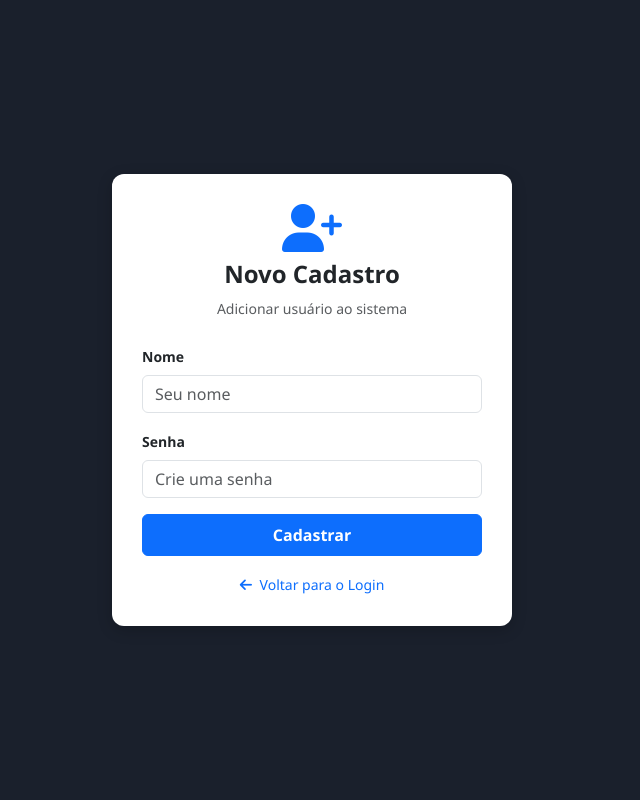
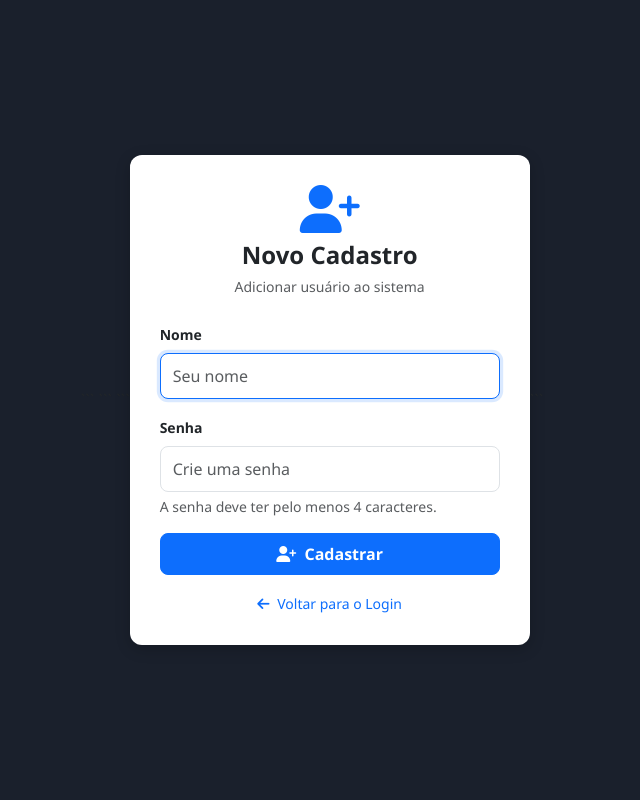
Before and after one commit to wandersondan2942-arch/almoxarifado, a Python web app: template templates/cadastro_usuario.html in a window 1280 px wide. Shown: the whole page, without its empty margins (328-968 px from the left). Run offline with Jinja, Linux system fonts and the light colour scheme; the template is opened without the code that fills it, so the values that code supplies are empty.

Commit message:
Update cadastro_usuario.html

````diff
--- a/templates/cadastro_usuario.html
+++ b/templates/cadastro_usuario.html
@@ -1,41 +1,220 @@
 <!DOCTYPE html>
+
 <html lang="pt-BR">
 <head>
     <meta charset="UTF-8">
+    <meta name="viewport" content="width=device-width, initial-scale=1.0">
+
+```
 <title>Cadastro - Almoxarifado Valenet</title>
-    <link href="https://cdn.jsdelivr.net/npm/bootstrap@5.3.0/dist/css/bootstrap.min.css" rel="stylesheet">
-    <link rel="stylesheet" href="https://cdnjs.cloudflare.com/ajax/libs/font-awesome/6.4.0/css/all.min.css">
+
+<link
+    href="https://cdn.jsdelivr.net/npm/bootstrap@5.3.0/dist/css/bootstrap.min.css"
+    rel="stylesheet"
+>
+
+<link
+    rel="stylesheet"
+    href="https://cdnjs.cloudflare.com/ajax/libs/font-awesome/6.4.0/css/all.min.css"
+>
+
 <style>
-        body { background-color: #1a202c; height: 100vh; display: flex; align-items: center; justify-content: center; font-family: 'Segoe UI', sans-serif; }
-        .login-card { width: 100%; max-width: 400px; padding: 30px; border-radius: 12px; background: #fff; box-shadow: 0 4px 15px rgba(0,0,0,0.2); }
+    body {
+        background-color: #1a202c;
+        min-height: 100vh;
+        display: flex;
+        align-items: center;
+        justify-content: center;
+        font-family: 'Segoe UI', sans-serif;
+        padding: 20px;
+    }
+
+    .login-card {
+        width: 100%;
+        max-width: 400px;
+        padding: 30px;
+        border-radius: 12px;
+        background: #ffffff;
+        box-shadow: 0 4px 15px rgba(0, 0, 0, 0.20);
+    }
+
+    .logo-icon {
+        color: #0d6efd;
+    }
+
+    .form-control {
+        border-radius: 8px;
+        padding: 10px 12px;
+    }
+
+    .form-control:focus {
+        border-color: #0d6efd;
+        box-shadow: 0 0 0 0.20rem rgba(13, 110, 253, 0.15);
+    }
+
+    .btn-primary {
+        border-radius: 8px;
+    }
+
+    .back-link {
+        color: #0d6efd;
+    }
+
+    .back-link:hover {
+        text-decoration: underline !important;
+    }
 </style>
+```
+
 </head>
+
 <body>
+
+```
 <div class="login-card">
+
+    <!-- Cabeçalho -->
     <div class="text-center mb-4">
-            <i class="fa-solid fa-user-plus fa-3x text-primary mb-2"></i>
-            <h4 class="fw-bold text-dark">Novo Cadastro</h4>
-            <small class="text-muted">Adicionar usuário ao sistema</small>
+
+        <i class="fa-solid fa-user-plus fa-3x logo-icon mb-2"></i>
+
+        <h4 class="fw-bold text-dark mb-1">
+            Novo Cadastro
+        </h4>
+
+        <small class="text-muted">
+            Adicionar usuário ao sistema
+        </small>
+
     </div>
 
+
+    <!-- Mensagem de erro enviada pelo app.py -->
     {% if erro %}
-        <div class="alert alert-danger py-2 small" role="alert">{{ erro }}</div>
+        <div
+            class="alert alert-danger py-2 small"
+            role="alert"
+        >
+            <i class="fa-solid fa-circle-exclamation me-1"></i>
+            {{ erro }}
+        </div>
     {% endif %}
 
-        <form method="POST">
+
+    <!-- Mensagens flash do Flask -->
+    {% with mensagens = get_flashed_messages(with_categories=true) %}
+        {% if mensagens %}
+
+            {% for categoria, mensagem in mensagens %}
+
+                <div
+                    class="alert alert-{{ categoria if categoria in ['success', 'danger', 'warning', 'info'] else 'info' }} py-2 small"
+                    role="alert"
+                >
+                    {% if categoria == 'success' %}
+                        <i class="fa-solid fa-circle-check me-1"></i>
+                    {% elif categoria == 'danger' %}
+                        <i class="fa-solid fa-circle-exclamation me-1"></i>
+                    {% elif categoria == 'warning' %}
+                        <i class="fa-solid fa-triangle-exclamation me-1"></i>
+                    {% else %}
+                        <i class="fa-solid fa-circle-info me-1"></i>
+                    {% endif %}
+
+                    {{ mensagem }}
+                </div>
+
+            {% endfor %}
+
+        {% endif %}
+    {% endwith %}
+
+
+    <!-- Formulário -->
+    <form method="POST" autocomplete="off">
+
+        <!-- Nome -->
         <div class="mb-3">
-                <label class="form-label small fw-bold">Nome</label>
-                <input type="text" name="nome" class="form-control" required placeholder="Seu nome">
+
+            <label
+                for="nome"
+                class="form-label small fw-bold"
+            >
+                Nome
+            </label>
+
+            <input
+                type="text"
+                id="nome"
+                name="nome"
+                class="form-control"
+                required
+                minlength="2"
+                maxlength="100"
+                autocomplete="name"
+                placeholder="Seu nome"
+                autofocus
+            >
+
         </div>
+
+
+        <!-- Senha -->
         <div class="mb-3">
-                <label class="form-label small fw-bold">Senha</label>
-                <input type="password" name="senha" class="form-control" required placeholder="Crie uma senha">
+
+            <label
+                for="senha"
+                class="form-label small fw-bold"
+            >
+                Senha
+            </label>
+
+            <input
+                type="password"
+                id="senha"
+                name="senha"
+                class="form-control"
+                required
+                minlength="4"
+                maxlength="100"
+                autocomplete="new-password"
+                placeholder="Crie uma senha"
+            >
+
+            <div class="form-text small">
+                A senha deve ter pelo menos 4 caracteres.
             </div>
-            <button type="submit" class="btn btn-primary w-100 fw-bold py-2 mb-3">Cadastrar</button>
+
+        </div>
+
+
+        <!-- Botão -->
+        <button
+            type="submit"
+            class="btn btn-primary w-100 fw-bold py-2 mb-3"
+        >
+            <i class="fa-solid fa-user-plus me-1"></i>
+            Cadastrar
+        </button>
+
+
+        <!-- Voltar -->
         <div class="text-center">
-                <a href="/login" class="small text-decoration-none"><i class="fa-solid fa-arrow-left me-1"></i> Voltar para o Login</a>
+
+            <a
+                href="{{ url_for('login') }}"
+                class="small text-decoration-none back-link"
+            >
+                <i class="fa-solid fa-arrow-left me-1"></i>
+                Voltar para o Login
+            </a>
+
         </div>
+
     </form>
+
 </div>
+```
+
 </body>
 </html>
````
Lines whose indentation alone changed are shown as unchanged.
